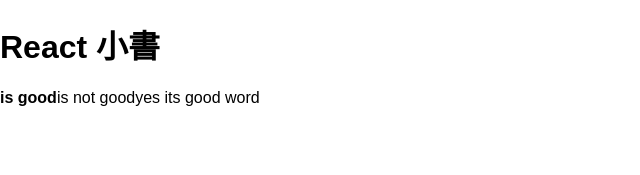
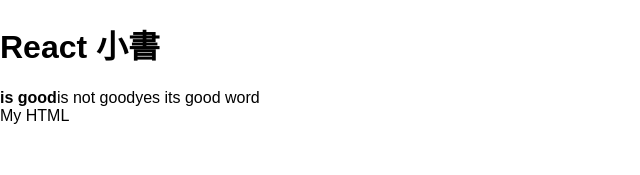
Before and after one commit to kmsheng/react-naive-book-katas, a React (Create React App) app in the folder hello-react/: page / in a window 1280 px wide. Shown: the top 175 px of the page, without its empty margins (0-640 px from the left). Built offline with nearby package versions, Linux system fonts and the light colour scheme.

Commit message:
add function renderMyHtml

```diff
--- a/hello-react/src/index.js
+++ b/hello-react/src/index.js
@@ -5,6 +5,10 @@
 import './index.css';
 
 class Header extends Component {
+
+  renderMyHtml() {
+    return <div>My HTML</div>;
+  }
 
   render() {
     const isGoodWord = true;
@@ -15,6 +19,7 @@
         {isGoodWord && <strong>is good</strong>}
         {false ? <strong>is good</strong> : <span>is not good</span>}
         {pieceOfHtml}
+        {this.renderMyHtml()}
       </div>
     );
   }
```
